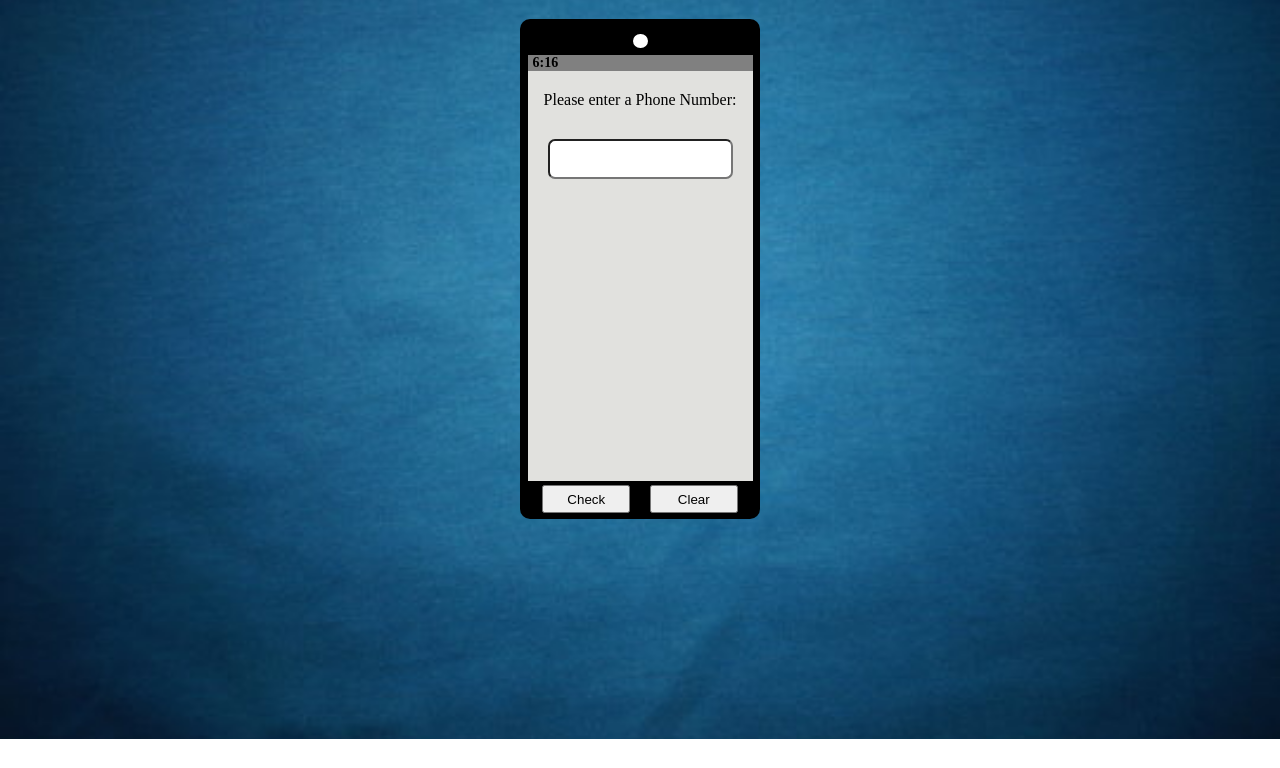
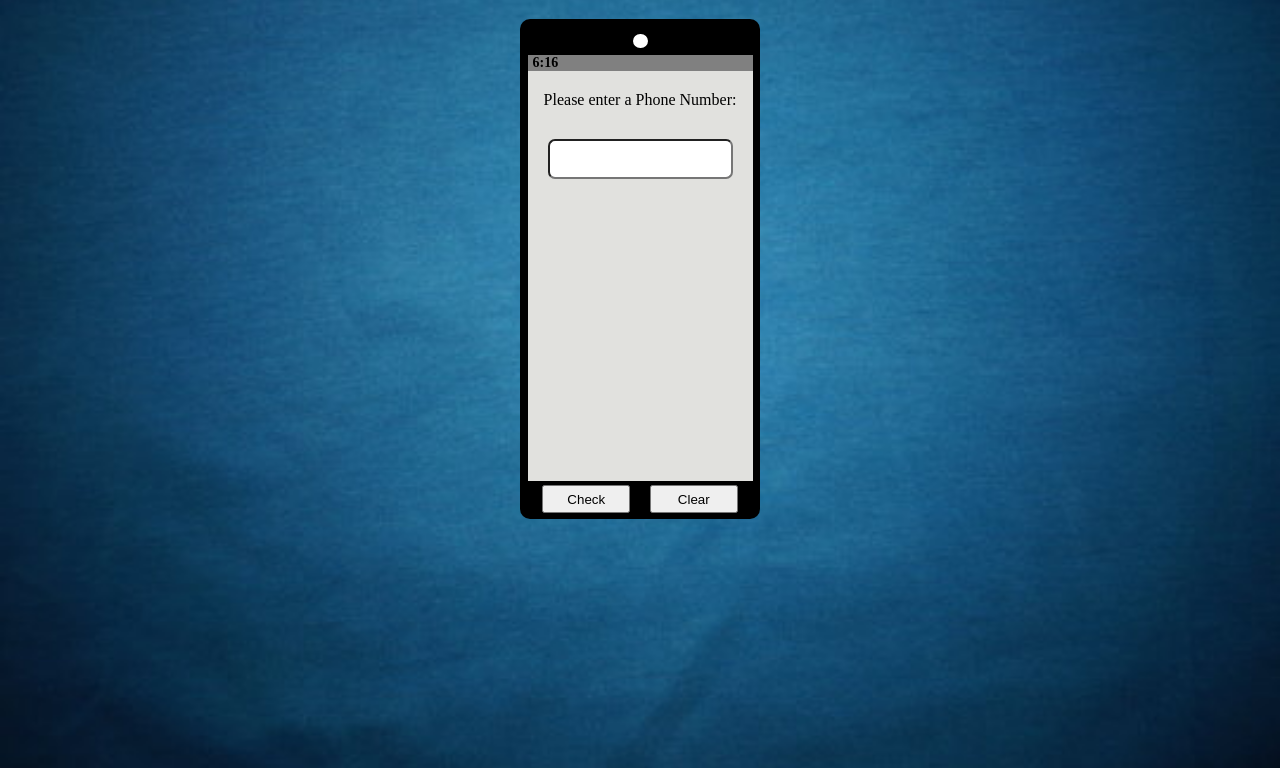
Before and after one commit to Kavitharshan/US-TELEPHONE-VALIDATOR, a plain HTML site: page index.html in a window 1280 px wide. Shown: the part 61-829 px from the top of the page. Before the commit the page ends 800 px from the top, so only its background shows below. Drawn offline with Linux system fonts and the light colour scheme.

Commit message:
Changed body so that it would cover entire body

```diff
--- a/styles.css
+++ b/styles.css
@@ -4,7 +4,11 @@
 
 body{
     background-image: url("blueback.jpg");
-    background-size: cover;
+    background-size: cover; /* Ensure the image covers the entire body */
+  background-position: center; /* Center the image */
+  background-repeat: no-repeat; /* Prevent repeating */
+  background-attachment: fixed; /* Optional: Fix background image during scroll */
+  min-height: 100vh;
 }
 
 h1{
@@ -96,6 +100,8 @@ label{
 
 
 @media only screen and (max-width: 1500px) {
+
+    }
     #casingdiv {
         height: 500px;
         width: 240px;
@@ -107,5 +113,3 @@ label{
         width: 225px;
         margin-top: 22px;
     }
-
-}
```
